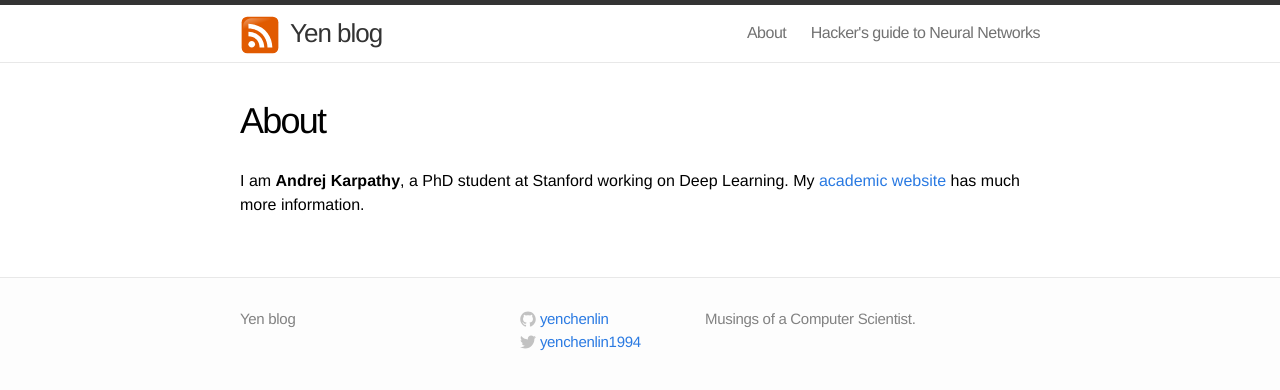
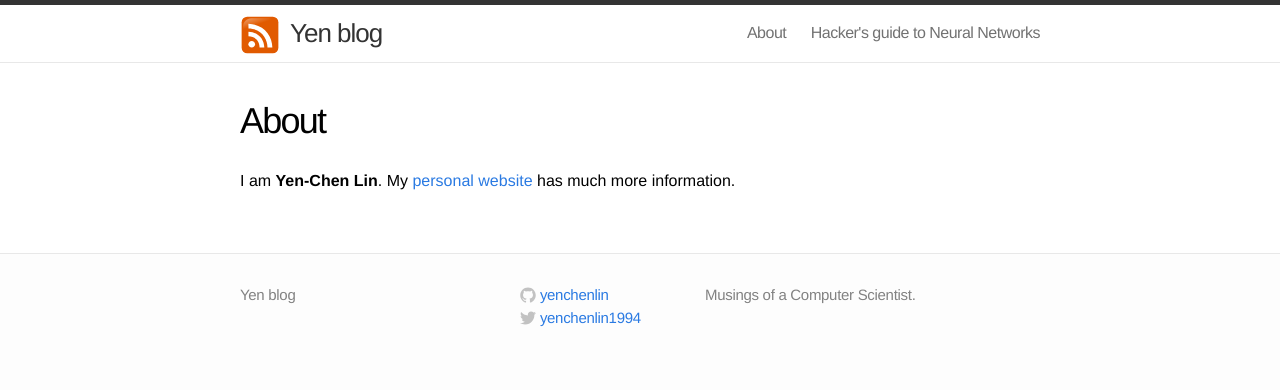
Before and after one commit to yenchenlin/old-blog, a Jekyll site: the page built from about.md, in a window 1280 px wide. Shown: the top 390 px of the page. Built offline with Jekyll 4.4.1, drawn with Linux system fonts in a browser that asks for light colours.

Commit message:
Update about

```diff
--- a/about.md
+++ b/about.md
@@ -4,4 +4,4 @@ title: About
 permalink: /about/
 ---
 
-I am **Andrej Karpathy**, a PhD student at Stanford working on Deep Learning. My [academic website](http://cs.stanford.edu/people/karpathy/) has much more information.
+I am **Yen-Chen Lin**. My [personal website](http://yclin.me) has much more information.
```
